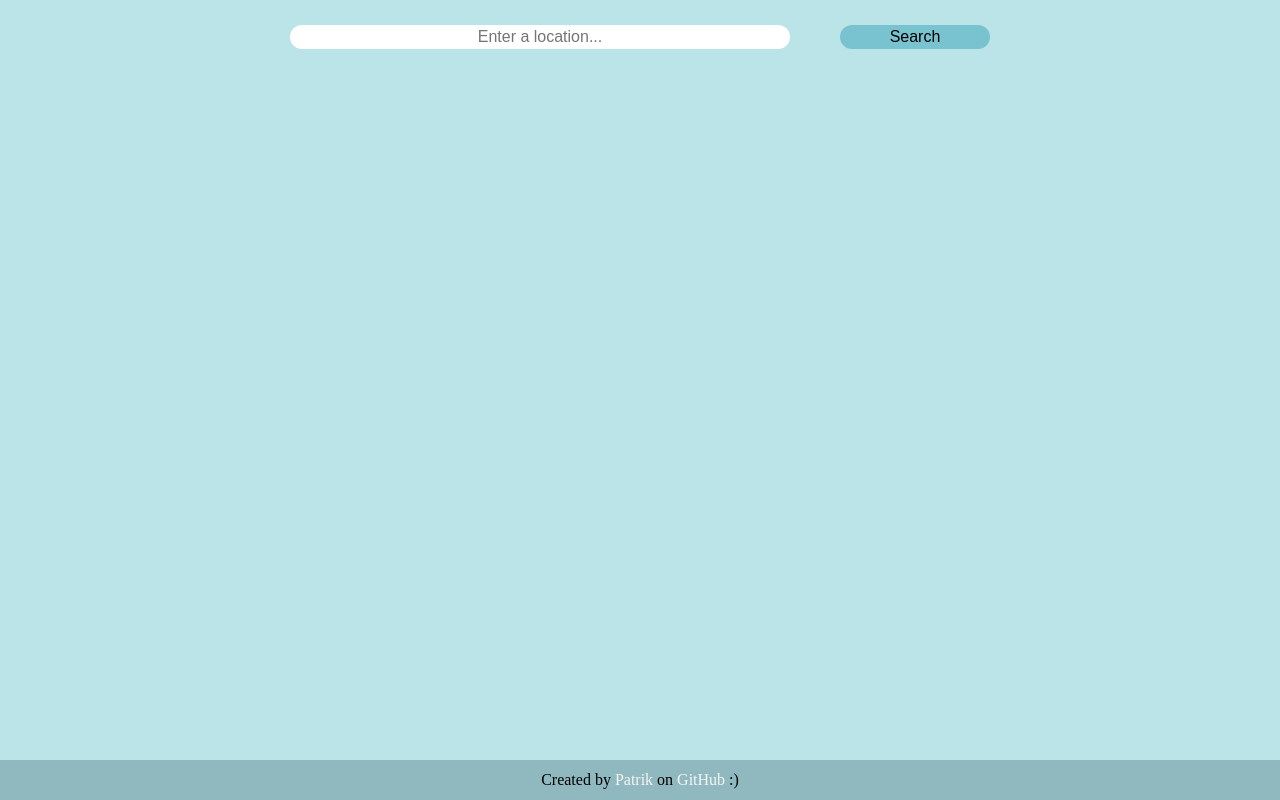
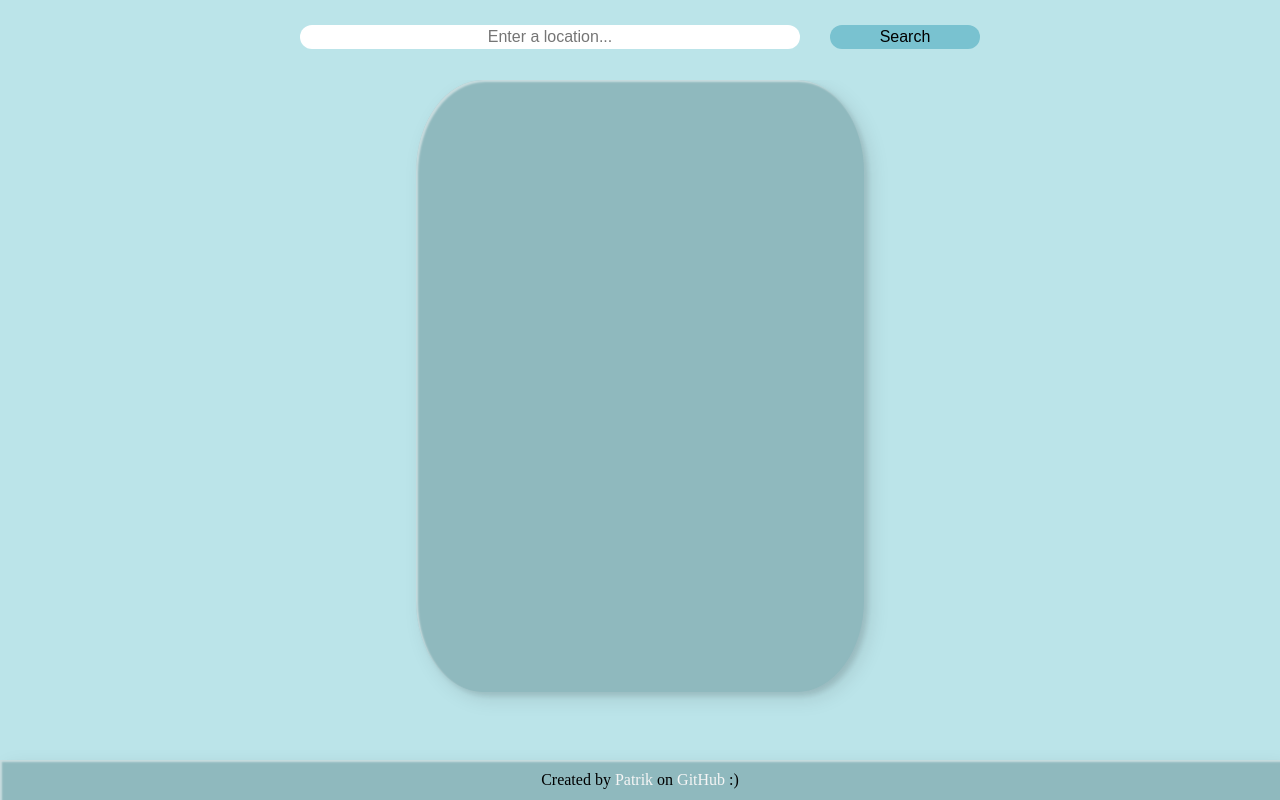
Before and after one commit to PatrikSlat/WeatherAPI, a website built with webpack: page src/template.html in a window 1280 px wide. Built offline with nearby package versions, Linux system fonts and the light colour scheme; no server answers.

Commit message:
Main section styling

```diff
--- a/src/styles/main.css
+++ b/src/styles/main.css
@@ -14,9 +14,9 @@ body{
   background: rgb(187, 228, 233);
 }
 
-/* Header section styling start */
+/* Header section styling START */
 header{
-  height: 20vh;
+  height: 10vh;
   display: flex;
   justify-content: center;
 }
@@ -27,7 +27,7 @@ header{
   justify-content: center;
   height: 3vh;
   margin-top: 25px;
-  gap: 50px;
+  gap: 30px;
 }
 
 #submit-btn{
@@ -63,12 +63,45 @@ header{
   background-color: whitesmoke;
 }
 
-/* Header section styling end */
-/* Main section styling start */
+/* Header section styling END */
+/* Main section styling START */
 main{
-  height: 75vh;
+  display: flex;
+  justify-content: center;
+  height: 85vh;
 }
-/* Main section styling end */
+
+.main-content{
+  display: flex;
+  justify-content: center;
+  flex-direction: column;
+  height: 90%;
+  width: 35%;
+  background-color: red;
+  border-radius: 15%;
+  background: rgb(143, 185, 190);
+  box-shadow:inset 2px 2px 2px 0px rgba(255,255,255,.5), 7px 7px 20px 0px rgba(0,0,0,.1), 4px 4px 5px 0px rgba(0,0,0,.1);
+}
+
+.card-header{
+  display: flex;
+  flex-direction: row;
+  justify-content: center;
+  height: 20%;
+  width: 100%;
+  gap: 20px;
+}
+.card-content{
+  height: 70%;
+  width: 100%;
+}
+.fetch-info{
+  height: 10%;
+  width: 100%;
+}
+
+/* Main section styling END */
+/* Footer section styling START */
 footer{
   display: flex;
   justify-content: center;
@@ -76,9 +109,12 @@ footer{
   font-size: 1em;
   height: 5vh;
   background: rgb(143, 185, 190);
+  box-shadow:inset 2px 2px 2px 0px rgba(255,255,255,.5), 7px 7px 20px 0px rgba(0,0,0,.1), 4px 4px 5px 0px rgba(0,0,0,.1);
 }
 
 #link-anchor{
   text-decoration: none !important;
   color: whitesmoke;
 }
+
+/* Footer section styling END */
--- a/src/template.html
+++ b/src/template.html
@@ -13,7 +13,18 @@
     </div>
   </header>
   <main>
+    <div class="main-content">
+      <div class="card-header">
+        <div id="city-name"></div>
+        <div id="city-detail"></div>
+      </div>
+      <div class="card-content">
 
+      </div>
+      <div class="fetch-info">
+
+      </div>
+    </div>
   </main>
   <footer>
     <p>Created by <a id="link-anchor" href="https://github.com/PatrikSlat">Patrik</a> on <a id="link-anchor" href="https://github.com/PatrikSlat/WeatherAPI">GitHub</a> :)</p>
```
